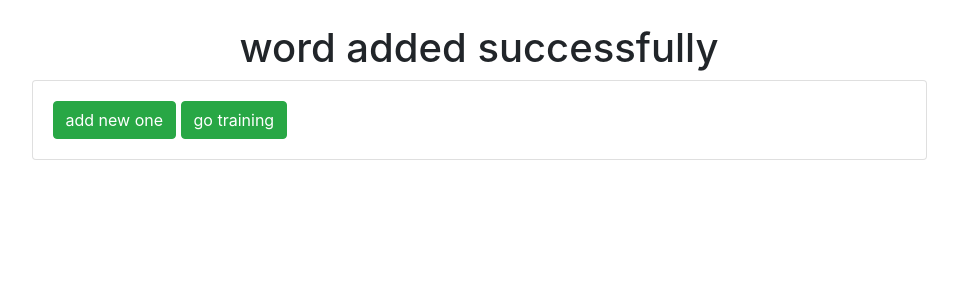
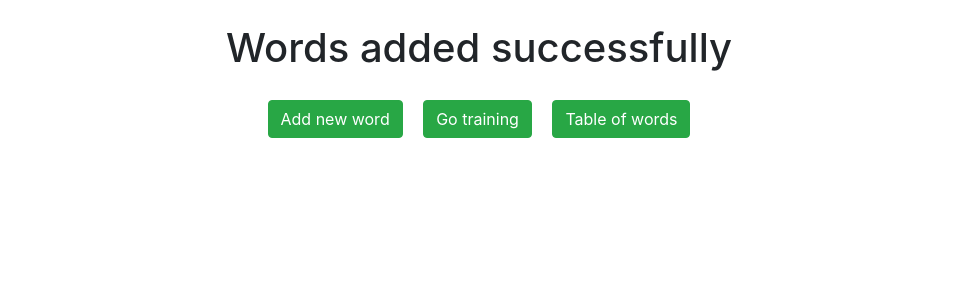
Before and after one commit to Vesli1715/django_cards, a Django app: page /words/add_new_words/base_app/word_added_successfully/ in a window 1280 px wide. Shown: the part 56-356 px from the top of the page, without its empty margins (161-1119 px from the left). Run offline with Django 3.2, Linux system fonts and the light colour scheme; some libraries are stand-ins or nearby versions.

Commit message:
bug fixing in WordForm and add_new_words function

```diff
--- a/word_cards/templates/base_app/word_added_successfully.html
+++ b/word_cards/templates/base_app/word_added_successfully.html
@@ -3,19 +3,20 @@
 {% block content %}
 <div class="container">
     <div class="row justify-content-center">
-        <h1>word added successfully</h1>
+        <h1>Words added successfully</h1>
     </div>
     <div class="row justify-content-center">
         <div class="col-10">
-            <div class="card">
-                <div class="card-body">
-                    <a href="{% url 'word_cards:add_new_words' %}">
-					    <button type="submit" class="btn btn-success"> add new one </button>
-				    </a>
-                    <a href="{% url 'word_cards:training' %}">
-					    <button type="submit" class="btn btn-success"> go training </button>
-				    </a>
-                </div>
+            <div class="card-body text-center">
+                <a href="{% url 'word_cards:add_new_words' %}">
+                    <button type="submit" class="btn btn-success mr-3"> Add new word </button>
+                </a>
+                <a href="{% url 'word_cards:main_training_page' %}">
+                    <button type="submit" class="btn btn-success mr-3"> Go training </button>
+                </a>
+                <a href="{% url 'word_cards:table_of_words' %}">
+                    <button type="submit" class="btn btn-success"> Table of words </button>
+                </a>
             </div>
         </div>
     </div>
--- a/word_cards/views.py
+++ b/word_cards/views.py
@@ -56,13 +56,13 @@ def some():
 @login_required
 def add_new_words(request):
     if request.method == 'POST':
-        en = request.POST['en_word'].lower()
-        ua = request.POST['ua_word'].lower()
-        if en.isalpha() and ua.isalpha():
-            field = WordsForm(request.POST)
-            field.save()
-            data = {'en': en, 'ua': ua}
-            return redirect('base_app/word_added_successfully', {'data': data})  # always must be redirect
+        form = WordsForm(request.POST)
+        if form.is_valid():
+            en_word = form.cleaned_data['en_word'].capitalize()
+            ua_word = form.cleaned_data['ua_word'].capitalize()
+            c = Words(en_word=en_word, ua_word=ua_word)
+            c.save()
+            return redirect('base_app/word_added_successfully')  # always must be redirect
     else:
         form = WordsForm()
     return render(request, 'base_app/add_new_words.html', {'form': form})
```
Also changed, not shown: registration/templates/registration/index.html (+15 -3 lines), word_cards/static/word_cards/css/test.css (deleted, +0 -12 lines), word_cards/templates/base_app/main_training_page.html (+7 -1 lines).
